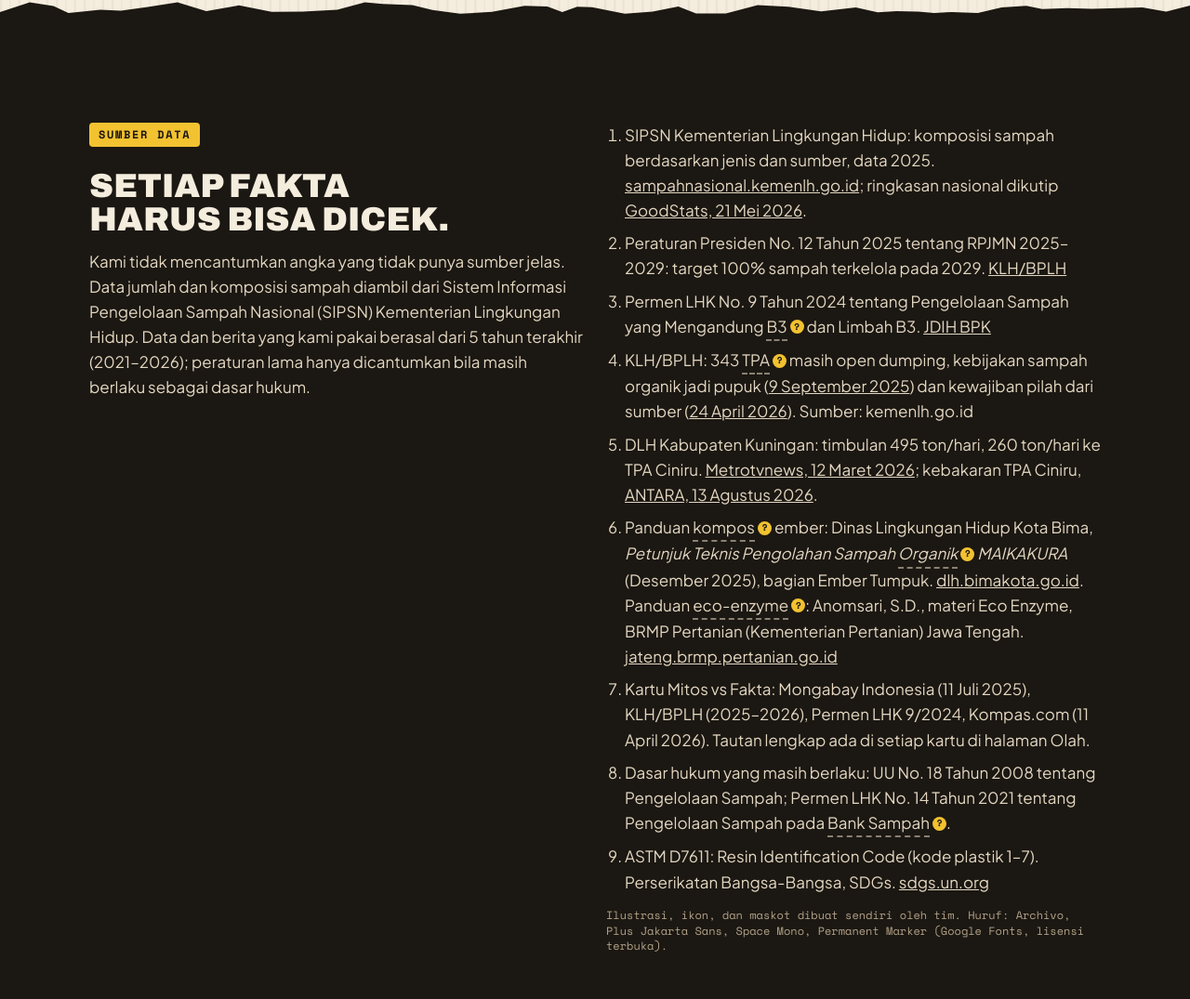
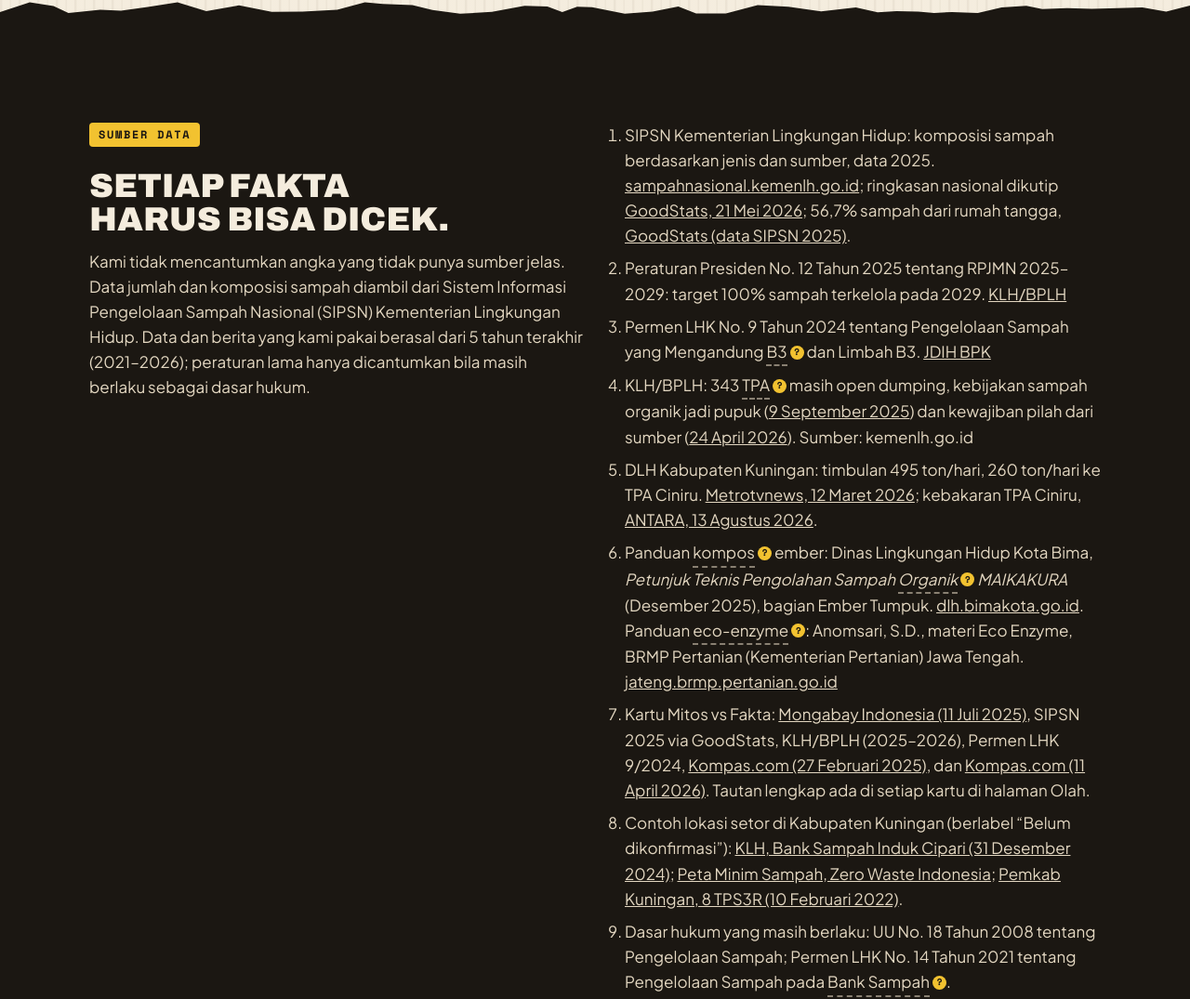
Before and after one commit to darvaaph/JawabanAnda_PoliteknikNegeriBandung_WebDesignTechnoversary_vol_II.II, a plain HTML site: page tentang.html in a window 1280 px wide. Shown: the part 1213-2288 px from the top of the page at 93% size. Drawn offline with nearby package versions, Linux system fonts and the light colour scheme.

Commit message:
docs: sinkronkan README dan sumber data dengan isi situs

```diff
--- a/tentang.html
+++ b/tentang.html
@@ -72,13 +72,14 @@
       </div>
       <div class="prosa" style="color:#E3D7C1">
         <ol class="daftar-sumber">
-          <li>SIPSN Kementerian Lingkungan Hidup: komposisi sampah berdasarkan jenis dan sumber, data 2025. <a href="https://sampahnasional.kemenlh.go.id/portal-indikatif/data/komposisi-sampah" target="_blank" rel="noopener">sampahnasional.kemenlh.go.id</a>; ringkasan nasional dikutip <a href="https://data.goodstats.id/statistic/komposisi-sampah-nasional-2025-didominasi-sisa-makanan-pgp9R" target="_blank" rel="noopener">GoodStats, 21 Mei 2026</a>.</li>
+          <li>SIPSN Kementerian Lingkungan Hidup: komposisi sampah berdasarkan jenis dan sumber, data 2025. <a href="https://sampahnasional.kemenlh.go.id/portal-indikatif/data/komposisi-sampah" target="_blank" rel="noopener">sampahnasional.kemenlh.go.id</a>; ringkasan nasional dikutip <a href="https://data.goodstats.id/statistic/komposisi-sampah-nasional-2025-didominasi-sisa-makanan-pgp9R" target="_blank" rel="noopener">GoodStats, 21 Mei 2026</a>; 56,7% sampah dari rumah tangga, <a href="https://goodstats.id/article/persentase-sumber-sampah-indonesia-2025-rumah-tangga-dominasi-timbulan-nasional-GR9A5" target="_blank" rel="noopener">GoodStats (data SIPSN 2025)</a>.</li>
           <li>Peraturan Presiden No. 12 Tahun 2025 tentang RPJMN 2025–2029: target 100% sampah terkelola pada 2029. <a href="https://kemenlh.go.id/news/detail/indonesia-bersih-2029-klhbplh-pacu-pengelolaan-sampah-100" target="_blank" rel="noopener">KLH/BPLH</a></li>
           <li>Permen LHK No. 9 Tahun 2024 tentang Pengelolaan Sampah yang Mengandung B3 dan Limbah B3. <a href="https://peraturan.bpk.go.id/Details/291985" target="_blank" rel="noopener">JDIH BPK</a></li>
           <li>KLH/BPLH: 343 TPA masih open dumping, kebijakan sampah organik jadi pupuk (<a href="https://kemenlh.go.id/news/detail/klhbplh-luncurkan-kebijakan-pemanfaatan-sampah-organik-untuk-pupuk-organik-dorong-swasembada-pangan-berkelanjutan" target="_blank" rel="noopener">9 September 2025</a>) dan kewajiban pilah dari sumber (<a href="https://kemenlh.go.id/news/detail/menteri-lh-pilah-sampah-harus-100-tuntas-di-tingkat-kelurahan" target="_blank" rel="noopener">24 April 2026</a>). Sumber: kemenlh.go.id</li>
           <li>DLH Kabupaten Kuningan: timbulan 495 ton/hari, 260 ton/hari ke TPA Ciniru. <a href="https://www.metrotvnews.com/read/bVDCPjAP-dlh-kuningan-siapkan-tpst-pengganti-tpa-ciniru" target="_blank" rel="noopener">Metrotvnews, 12 Maret 2026</a>; kebakaran TPA Ciniru, <a href="https://www.antaranews.com/berita/5693389/bpbd-kuningan-200-personel-masih-tangani-kebakaran-tpsa-ciniru" target="_blank" rel="noopener">ANTARA, 13 Agustus 2026</a>.</li>
           <li>Panduan kompos ember: Dinas Lingkungan Hidup Kota Bima, <i>Petunjuk Teknis Pengolahan Sampah Organik MAIKAKURA</i> (Desember 2025), bagian Ember Tumpuk. <a href="https://dlh.bimakota.go.id/upload/download/1771898092_98082612d1a1c8140236.pdf" target="_blank" rel="noopener">dlh.bimakota.go.id</a>. Panduan eco-enzyme: Anomsari, S.D., materi Eco Enzyme, BRMP Pertanian (Kementerian Pertanian) Jawa Tengah. <a href="https://jateng.brmp.pertanian.go.id/storage/assets/uploads/file/zeFPP9HCpOZEKaGMoeUEgD3YHhuJ05VBEg1tfKZY.pdf" target="_blank" rel="noopener">jateng.brmp.pertanian.go.id</a></li>
-          <li>Kartu Mitos vs Fakta: Mongabay Indonesia (11 Juli 2025), KLH/BPLH (2025–2026), Permen LHK 9/2024, Kompas.com (11 April 2026). Tautan lengkap ada di setiap kartu di halaman Olah.</li>
+          <li>Kartu Mitos vs Fakta: <a href="https://mongabay.co.id/2025/07/11/riset-sebut-sampah-saset-penuhi-sungai-di-indonesia/" target="_blank" rel="noopener">Mongabay Indonesia (11 Juli 2025)</a>, SIPSN 2025 via GoodStats, KLH/BPLH (2025–2026), Permen LHK 9/2024, <a href="https://lestari.kompas.com/read/2025/02/27/165716186/fakta-daur-ulang-di-balik-plastik-pet-kemasan-besar-yang-jadi-primadona" target="_blank" rel="noopener">Kompas.com (27 Februari 2025)</a>, dan <a href="https://lestari.kompas.com/read/2026/04/11/130300186/klh-dorong-pemda-untuk-bereskan-setengah-sampah-dari-rumah" target="_blank" rel="noopener">Kompas.com (11 April 2026)</a>. Tautan lengkap ada di setiap kartu di halaman Olah.</li>
+          <li>Contoh lokasi setor di Kabupaten Kuningan (berlabel “Belum dikonfirmasi”): <a href="https://info3r.kemenlh.go.id/berita/detail/Z25jank4ZkkxK1lJcmhOSkFiVnNmbVh4UkE1MmRHZ0R4RXNrOVhBbHFNYz0" target="_blank" rel="noopener">KLH, Bank Sampah Induk Cipari (31 Desember 2024)</a>; <a href="https://zerowaste.id/peta-minim-sampah/bassis-bank-sampah-situsari-sejahtera/" target="_blank" rel="noopener">Peta Minim Sampah, Zero Waste Indonesia</a>; <a href="https://kuningankab.go.id/home/8-desa-siap-kelola-sampah-melalui-tps-3r/" target="_blank" rel="noopener">Pemkab Kuningan, 8 TPS3R (10 Februari 2022)</a>.</li>
           <li>Dasar hukum yang masih berlaku: UU No. 18 Tahun 2008 tentang Pengelolaan Sampah; Permen LHK No. 14 Tahun 2021 tentang Pengelolaan Sampah pada Bank Sampah.</li>
           <li>ASTM D7611: Resin Identification Code (kode plastik 1–7). Perserikatan Bangsa-Bangsa, SDGs. <a href="https://sdgs.un.org/goals/goal12" target="_blank" rel="noopener">sdgs.un.org</a></li>
         </ol>
```
Also changed, not shown: kurangi.html (+1 -1 lines), 1 other file.
